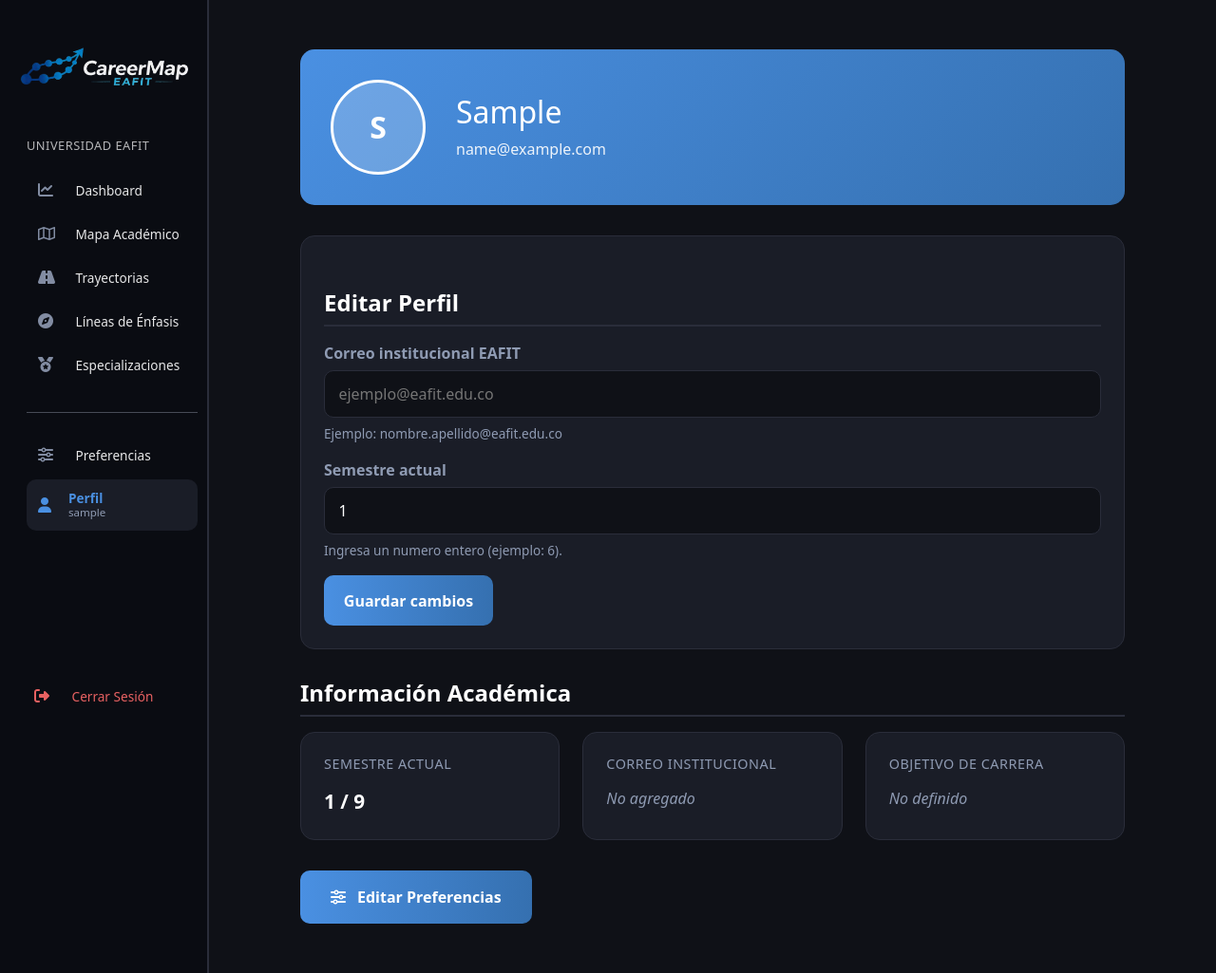
After one commit to juanjosediazrodriguez/P1-roadmap-grupo5, a Django app: page /accounts/profile/ in a window 1280 px wide. The commit adds this page. Shown: the whole page at 95% size. Run offline with Django 5.2, Linux system fonts and the light colour scheme; the visitor is signed in with stand-in values (Sample User, id 1); data comes from the database, SQL or seed files in the repository; parts of the project's set-up code (start-up, migrations or seed data) failed here and were passed over.

Commit message:
Implementa perfil para agregar semestre actual del estudiante

```diff
--- a/P1_roadmap/templates/menu.html
+++ b/P1_roadmap/templates/menu.html
@@ -105,7 +105,7 @@
                     </a>
                 </li>
                 <li class="mobile-nav-item">
-                    <a class="mobile-nav-link {% if request.resolver_match.url_name == 'profile' %}active{% endif %}" href="#">
+                    <a class="mobile-nav-link {% if request.resolver_match.url_name == 'profile' %}active{% endif %}" href="{% url 'profile' %}" style="display:flex;align-items:center;gap:0.75rem;">
                         <i class="fas fa-user"></i>
                         Perfil
                     </a>
@@ -197,7 +197,7 @@
                         </li>
                         <li class="nav-item">
                             <a class="nav-link me-2 {% if request.resolver_match.url_name == 'profile' %}active{% endif %}"
-                            href="#" style="display:flex;align-items:center;gap:0.75rem;">
+                            href="{% url 'profile' %}" style="display:flex;align-items:center;gap:0.75rem;">
                                 <i class="fas fa-user" style="flex-shrink:0;"></i>
                                 <span style="display:flex;flex-direction:column;line-height:1.3;">
                                     <span>Perfil</span>
--- /dev/null
+++ b/accounts/templates/profile.html
@@ -0,0 +1,327 @@
+{% extends 'menu.html' %}
+{% load static %}
+
+{% block title %}Mi Perfil{% endblock %}
+
+{% block extra_css %}
+<style>
+    .profile-container {
+        max-width: 900px;
+        margin: 0 auto;
+        padding: 2rem 1rem;
+    }
+
+    .profile-header {
+        background: linear-gradient(135deg, #4a90e2 0%, #3570b0 100%);
+        border-radius: 15px;
+        padding: 2rem;
+        color: white;
+        margin-bottom: 2rem;
+        display: flex;
+        align-items: center;
+        gap: 2rem;
+    }
+
+    .profile-avatar {
+        width: 100px;
+        height: 100px;
+        border-radius: 50%;
+        background: rgba(255, 255, 255, 0.2);
+        display: flex;
+        align-items: center;
+        justify-content: center;
+        border: 3px solid white;
+        font-size: 2rem;
+        font-weight: bold;
+        flex-shrink: 0;
+    }
+
+    .profile-header-info h1 {
+        margin: 0;
+        font-size: 2rem;
+    }
+
+    .profile-header-info p {
+        margin: 0.5rem 0 0 0;
+        opacity: 0.9;
+    }
+
+    .info-grid {
+        display: grid;
+        grid-template-columns: repeat(auto-fit, minmax(250px, 1fr));
+        gap: 1.5rem;
+        margin-bottom: 2rem;
+    }
+
+    .info-card {
+        background: #1a1d27;
+        border: 1px solid #2a2d3a;
+        border-radius: 15px;
+        padding: 1.5rem;
+    }
+
+    .info-card h3 {
+        color: #8f9bb3;
+        font-size: 0.9rem;
+        text-transform: uppercase;
+        letter-spacing: 0.5px;
+        margin: 0 0 1rem 0;
+    }
+
+    .info-value {
+        font-size: 1.3rem;
+        color: #fff;
+        font-weight: 600;
+    }
+
+    .empty-state {
+        color: #8f9bb3;
+        font-style: italic;
+    }
+
+    .section-title {
+        font-size: 1.5rem;
+        font-weight: 600;
+        color: #fff;
+        margin: 2rem 0 1rem 0;
+        padding-bottom: 0.5rem;
+        border-bottom: 2px solid #2a2d3a;
+    }
+
+    .section-card {
+        background: #1a1d27;
+        border: 1px solid #2a2d3a;
+        border-radius: 15px;
+        padding: 1.5rem;
+        margin-bottom: 1.5rem;
+    }
+
+    .tags-container {
+        display: flex;
+        flex-wrap: wrap;
+        gap: 0.75rem;
+    }
+
+    .tag {
+        background: #0f1117;
+        border: 1px solid #2a2d3a;
+        border-radius: 20px;
+        padding: 0.5rem 1rem;
+        color: #fff;
+        font-size: 0.9rem;
+        display: inline-flex;
+        align-items: center;
+        gap: 0.5rem;
+    }
+
+    .tag i {
+        color: #4a90e2;
+    }
+
+    .btn-edit {
+        background: linear-gradient(90deg, #4a90e2 0%, #3570b0 100%);
+        color: white;
+        border: none;
+        padding: 1rem 2rem;
+        border-radius: 10px;
+        font-weight: 600;
+        cursor: pointer;
+        text-decoration: none;
+        display: inline-flex;
+        align-items: center;
+        gap: 0.75rem;
+        transition: all 0.2s ease;
+    }
+
+    .btn-edit:hover {
+        transform: translateY(-2px);
+        box-shadow: 0 4px 12px rgba(74, 144, 226, 0.3);
+    }
+
+    .messages-container {
+        margin-bottom: 1.25rem;
+    }
+
+    .profile-form-card {
+        background: #1a1d27;
+        border: 1px solid #2a2d3a;
+        border-radius: 15px;
+        padding: 1.5rem;
+        margin-bottom: 2rem;
+    }
+
+    .form-label {
+        color: #8f9bb3;
+        font-weight: 600;
+        margin-bottom: 0.4rem;
+    }
+
+    .form-control-dark {
+        width: 100%;
+        background: #0f1117;
+        border: 1px solid #2a2d3a;
+        border-radius: 10px;
+        color: #fff;
+        padding: 0.75rem 0.9rem;
+        outline: none;
+    }
+
+    .form-control-dark:focus {
+        border-color: #4a90e2;
+        box-shadow: 0 0 0 2px rgba(74, 144, 226, 0.2);
+    }
+
+    .form-help {
+        color: #8f9bb3;
+        font-size: 0.85rem;
+        margin-top: 0.4rem;
+    }
+
+    .btn-save-profile {
+        background: linear-gradient(90deg, #4a90e2 0%, #3570b0 100%);
+        color: white;
+        border: none;
+        padding: 0.9rem 1.3rem;
+        border-radius: 10px;
+        font-weight: 600;
+        cursor: pointer;
+        transition: all 0.2s ease;
+    }
+
+    .btn-save-profile:hover {
+        transform: translateY(-1px);
+        box-shadow: 0 4px 12px rgba(74, 144, 226, 0.3);
+    }
+
+    @media (max-width: 768px) {
+        .profile-header {
+            flex-direction: column;
+            text-align: center;
+        }
+
+        .profile-avatar {
+            width: 80px;
+            height: 80px;
+            font-size: 1.5rem;
+        }
+
+        .profile-header h1 {
+            font-size: 1.5rem;
+        }
+    }
+</style>
+{% endblock %}
+
+{% block content %}
+<div class="profile-container">
+    {% if messages %}
+    <div class="messages-container">
+        {% for message in messages %}
+        <div class="alert alert-{{ message.tags }} alert-dismissible fade show" role="alert">
+            {{ message }}
+            <button type="button" class="btn-close" data-bs-dismiss="alert" aria-label="Close"></button>
+        </div>
+        {% endfor %}
+    </div>
+    {% endif %}
+
+    <!-- Encabezado con avatar -->
+    <div class="profile-header">
+        <div class="profile-avatar">
+            {{ user.first_name|first|upper|default:user.username|first|upper }}
+        </div>
+        <div class="profile-header-info">
+            <h1>{{ user.first_name|default:user.username }}</h1>
+            <p>{{ user.email }}</p>
+        </div>
+    </div>
+
+    <div class="profile-form-card">
+        <h2 class="section-title">Editar Perfil</h2>
+        <form method="POST" action="{% url 'profile' %}">
+            {% csrf_token %}
+
+            <div class="mb-3">
+                <label class="form-label" for="institutional_email">Correo institucional EAFIT</label>
+                <input
+                    id="institutional_email"
+                    name="institutional_email"
+                    type="email"
+                    class="form-control-dark"
+                    placeholder="ejemplo@eafit.edu.co"
+                    value="{{ user_profile.institutional_email|default:'' }}"
+                >
+                <div class="form-help">Ejemplo: nombre.apellido@eafit.edu.co</div>
+            </div>
+
+            <div class="mb-3">
+                <label class="form-label" for="current_semester">Semestre actual</label>
+                <input
+                    id="current_semester"
+                    name="current_semester"
+                    type="number"
+                    min="1"
+                    class="form-control-dark"
+                    placeholder="Ejemplo: 6"
+                    value="{{ user_profile.current_semester }}"
+                    required
+                >
+                <div class="form-help">Ingresa un numero entero (ejemplo: 6).</div>
+            </div>
+
+            <button type="submit" class="btn-save-profile">Guardar cambios</button>
+        </form>
+    </div>
+
+    <!-- Grid de información académica -->
+    <h2 class="section-title">Información Académica</h2>
+    <div class="info-grid">
+        <!-- Semestre Actual -->
+        <div class="info-card">
+            <h3> Semestre Actual</h3>
+            <div class="info-value">{{ user_profile.current_semester }} / 9</div>
+        </div>
+
+        <!-- Correo Institucional -->
+        <div class="info-card">
+            <h3> Correo Institucional</h3>
+            {% if user_profile.institutional_email %}
+                <div class="info-value">{{ user_profile.institutional_email }}</div>
+            {% else %}
+                <div class="empty-state">No agregado</div>
+            {% endif %}
+        </div>
+
+        <!-- Objetivo de Carrera -->
+        <div class="info-card">
+            <h3> Objetivo de Carrera</h3>
+            {% if user_preference.career_goal %}
+                <div class="info-value">{{ user_preference.career_goal.name }}</div>
+            {% else %}
+                <div class="empty-state">No definido</div>
+            {% endif %}
+        </div>
+    </div>
+
+    <!-- Áreas de Interés -->
+    {% if user_preference.interests.all %}
+    <div class="section-card">
+        <h3 class="section-title">Áreas de Interés</h3>
+        <div class="tags-container">
+            {% for interest in user_preference.interests.all %}
+            <span class="tag">
+                <i class="fas {{ interest.icon }}"></i>
+                {{ interest.name }}
+            </span>
+            {% endfor %}
+        </div>
+    </div>
+    {% endif %}
+
+    <!-- Botón para editar preferencias -->
+    <a href="{% url 'preferences' %}" class="btn-edit">
+        <i class="fas fa-sliders-h"></i>
+        Editar Preferencias
+    </a>
+</div>
+{% endblock %}
--- a/accounts/urls.py
+++ b/accounts/urls.py
@@ -8,4 +8,5 @@ urlpatterns = [
     path('preferences/', views.preferences_view, name='preferences'),
     path('preferences/save/', views.save_preferences, name='save_preferences'),
     path('preferences/delete/', views.delete_preferences, name='delete_preferences'),
+    path('profile/', views.profile_view, name='profile'),
 ]
--- a/accounts/views.py
+++ b/accounts/views.py
@@ -168,3 +168,41 @@ def delete_preferences(request):
         preference.save()
         messages.success(request, 'Preferencias eliminadas exitosamente')
     return redirect('preferences')
+
+@login_required
+def profile_view(request):
+    """Vista para mostrar y actualizar datos basicos del perfil del estudiante."""
+    user_profile, _ = UserProfile.objects.get_or_create(user=request.user)
+    user_preference = get_or_create_user_preference(request.user)
+
+    if request.method == 'POST':
+        institutional_email = (request.POST.get('institutional_email') or '').strip()
+        current_semester_raw = (request.POST.get('current_semester') or '').strip()
+
+        if institutional_email and not institutional_email.lower().endswith('@eafit.edu.co'):
+            messages.error(request, 'El correo institucional debe terminar en @eafit.edu.co')
+            return redirect('profile')
+
+        try:
+            current_semester = int(current_semester_raw)
+        except ValueError:
+            messages.error(request, 'El semestre debe ser un numero entero.')
+            return redirect('profile')
+
+        if current_semester < 1:
+            messages.error(request, 'El semestre debe ser un numero entero mayor o igual a 1.')
+            return redirect('profile')
+
+        user_profile.institutional_email = institutional_email or None
+        user_profile.current_semester = current_semester
+        user_profile.save()
+
+        messages.success(request, 'Perfil actualizado correctamente.')
+        return redirect('profile')
+
+    context = {
+        'user_profile': user_profile,
+        'user_preference': user_preference,
+    }
+
+    return render(request, 'profile.html', context)
```
Also changed, not shown: accounts/models.py (+18 -0 lines), accounts/migrations/0004_userprofile_current_semester_and_more.py (added).
